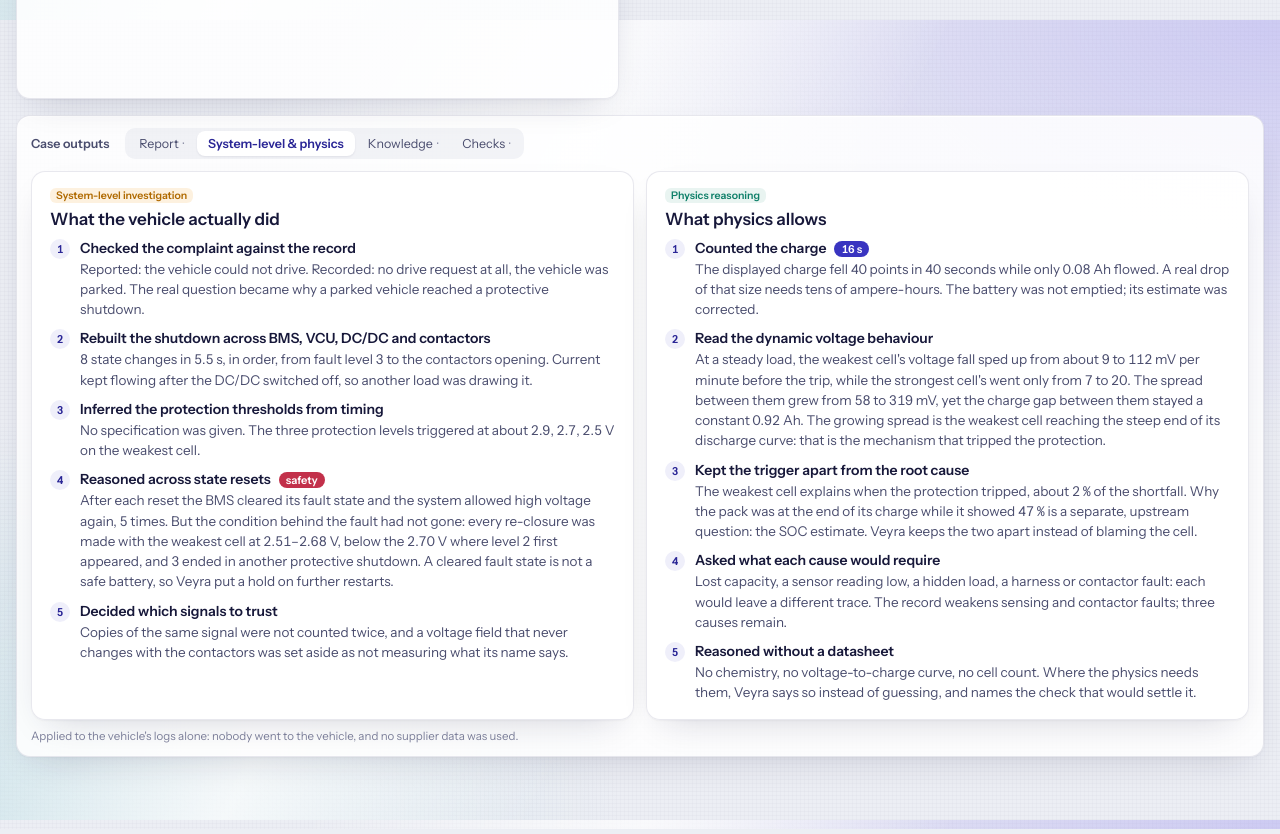
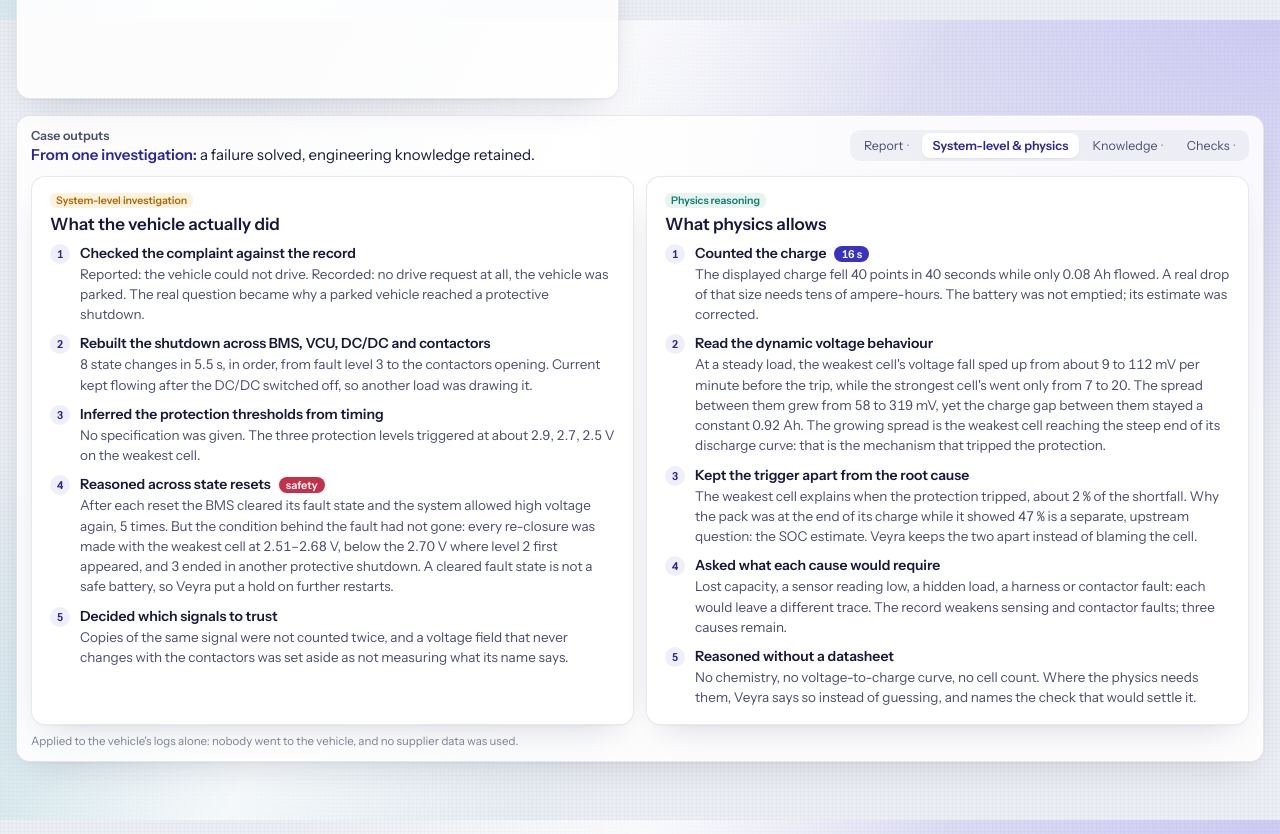
Before and after one commit to yuemonner/veyra-demo, a Next.js app in the folder frontend/: page /system-investigation in a window 1280 px wide. Shown: the part 780-1614 px from the top of the page. Built offline with nearby package versions, Linux system fonts and the light colour scheme.

Commit message:
Demo: slogan on case outputs

```diff
--- a/frontend/app/system-investigation/Workspace.tsx
+++ b/frontend/app/system-investigation/Workspace.tsx
@@ -218,7 +218,10 @@ function Outputs({ d, done }: { d: Any; done: boolean }) {
   return (
     <section className={`${w.card} ${w.outputs}`}>
       <header className={w.outHead}>
-        <h2>Case outputs</h2>
+        <div className={w.outTitle}>
+          <h2>Case outputs</h2>
+          <p className={w.slogan}><b>From one investigation:</b> a failure solved, engineering knowledge retained.</p>
+        </div>
         <nav className={w.outTabs} role="tablist" aria-label="Case outputs">
           {OUT_TABS.map(([k, label]) => (
             <button key={k} role="tab" aria-selected={tab === k} className={tab === k ? w.on : ""} onClick={() => setTab(k)}>
--- a/frontend/app/system-investigation/workspace.module.css
+++ b/frontend/app/system-investigation/workspace.module.css
@@ -205,3 +205,6 @@
 @media (max-width: 760px) { .record dl { grid-template-columns: 1fr; gap: 2px 0; } .record dd { margin-bottom: 8px; } }
 .f_key2 { border-left-color: var(--sr-verified) !important; }
 .badgeSafety { background: var(--sr-fault); }
+.outTitle { display: grid; gap: 2px; margin-right: auto; }
+.slogan { margin: 0; font-size: 15px; color: var(--sr-ink); }
+.slogan b { color: var(--sr-thread-deep); font-weight: 600; }
```
